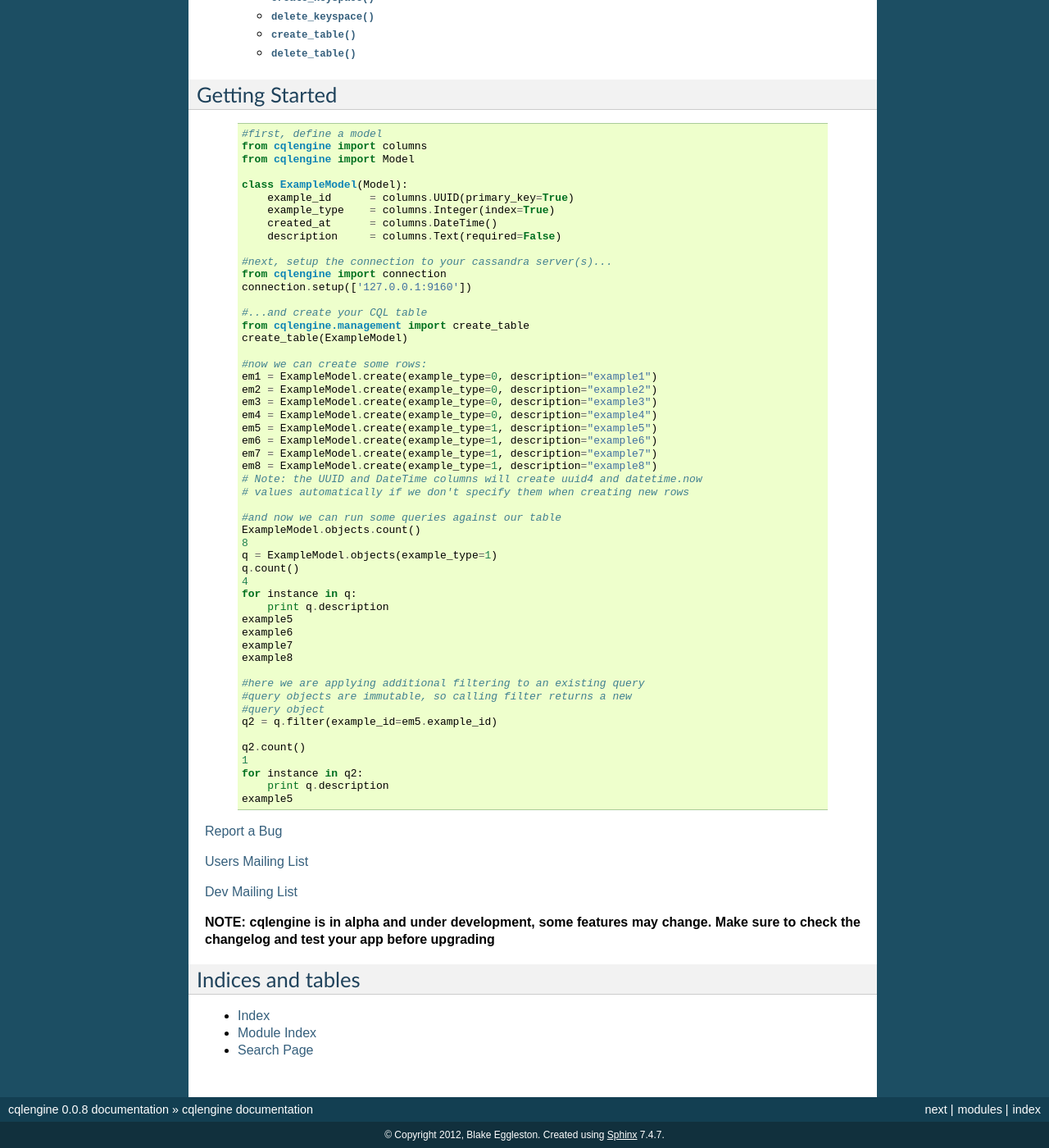
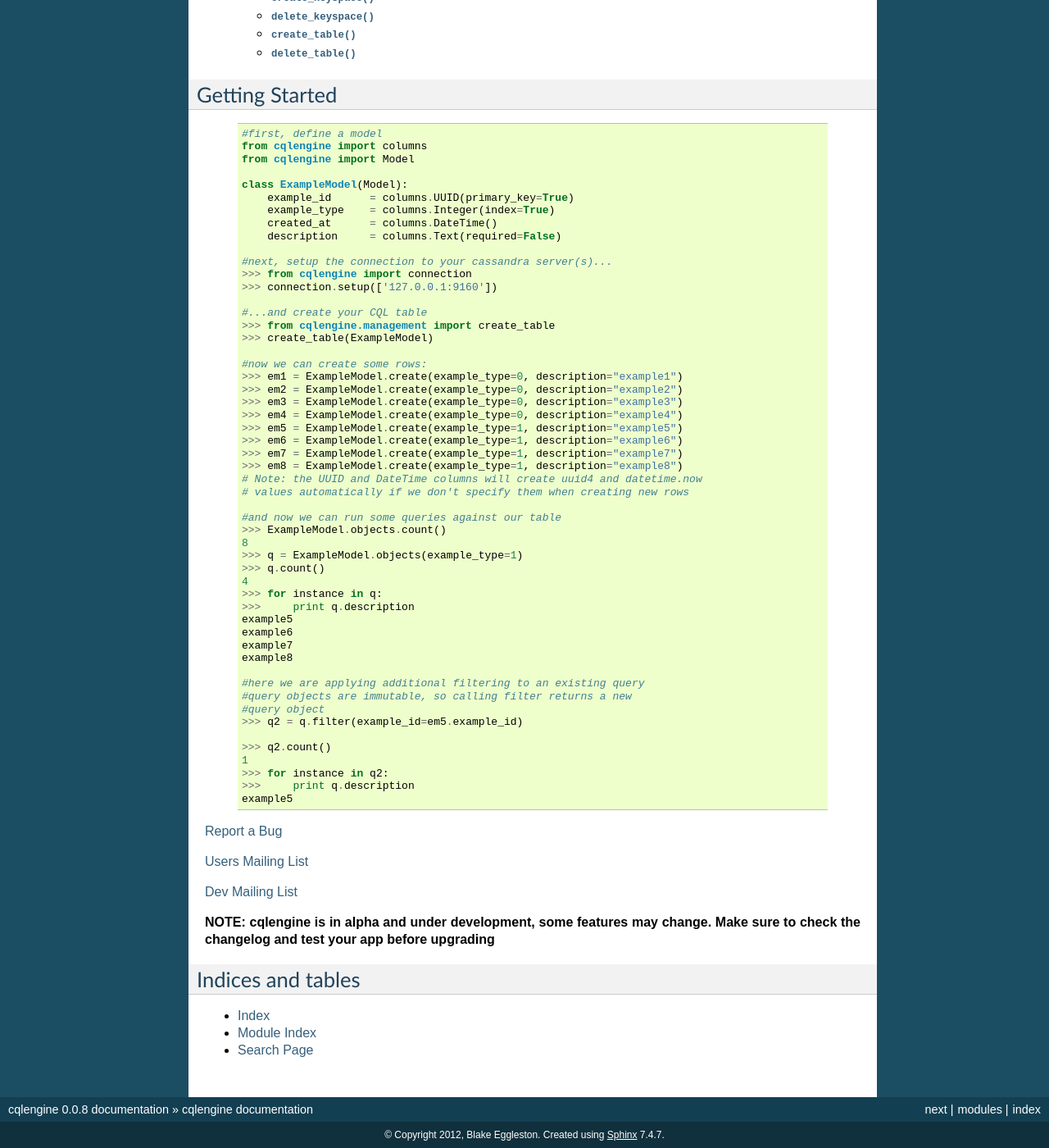
Before and after one commit to datastax/python-driver, a Sphinx documentation site: the page built from docs/index.rst, in a window 1280 px wide and 1400 px high, scrolled down 819 px. Shown: the whole window at 82% size. Built offline with Sphinx 7.4.7, drawn with Linux system fonts in a browser that asks for light colours; formulas are drawn with MathJax 3.

```diff
--- a/docs/index.rst
+++ b/docs/index.rst
@@ -38,33 +38,33 @@ Getting Started
             description     = columns.Text(required=False)
 
         #next, setup the connection to your cassandra server(s)...
-        from cqlengine import connection
-        connection.setup(['127.0.0.1:9160'])
+        >>> from cqlengine import connection
+        >>> connection.setup(['127.0.0.1:9160'])
 
         #...and create your CQL table
-        from cqlengine.management import create_table
-        create_table(ExampleModel)
+        >>> from cqlengine.management import create_table
+        >>> create_table(ExampleModel)
 
         #now we can create some rows:
-        em1 = ExampleModel.create(example_type=0, description="example1")
-        em2 = ExampleModel.create(example_type=0, description="example2")
-        em3 = ExampleModel.create(example_type=0, description="example3")
-        em4 = ExampleModel.create(example_type=0, description="example4")
-        em5 = ExampleModel.create(example_type=1, description="example5")
-        em6 = ExampleModel.create(example_type=1, description="example6")
-        em7 = ExampleModel.create(example_type=1, description="example7")
-        em8 = ExampleModel.create(example_type=1, description="example8")
+        >>> em1 = ExampleModel.create(example_type=0, description="example1")
+        >>> em2 = ExampleModel.create(example_type=0, description="example2")
+        >>> em3 = ExampleModel.create(example_type=0, description="example3")
+        >>> em4 = ExampleModel.create(example_type=0, description="example4")
+        >>> em5 = ExampleModel.create(example_type=1, description="example5")
+        >>> em6 = ExampleModel.create(example_type=1, description="example6")
+        >>> em7 = ExampleModel.create(example_type=1, description="example7")
+        >>> em8 = ExampleModel.create(example_type=1, description="example8")
         # Note: the UUID and DateTime columns will create uuid4 and datetime.now
         # values automatically if we don't specify them when creating new rows
 
         #and now we can run some queries against our table
-        ExampleModel.objects.count()
+        >>> ExampleModel.objects.count()
         8
-        q = ExampleModel.objects(example_type=1)
-        q.count()
+        >>> q = ExampleModel.objects(example_type=1)
+        >>> q.count()
         4
-        for instance in q:
-            print q.description
+        >>> for instance in q:
+        >>>     print q.description
         example5
         example6
         example7
@@ -73,12 +73,12 @@ Getting Started
         #here we are applying additional filtering to an existing query
         #query objects are immutable, so calling filter returns a new
         #query object
-        q2 = q.filter(example_id=em5.example_id)
+        >>> q2 = q.filter(example_id=em5.example_id)
 
-        q2.count()
+        >>> q2.count()
         1
-        for instance in q2:
-            print q.description
+        >>> for instance in q2:
+        >>>     print q.description
         example5
 
 
```
